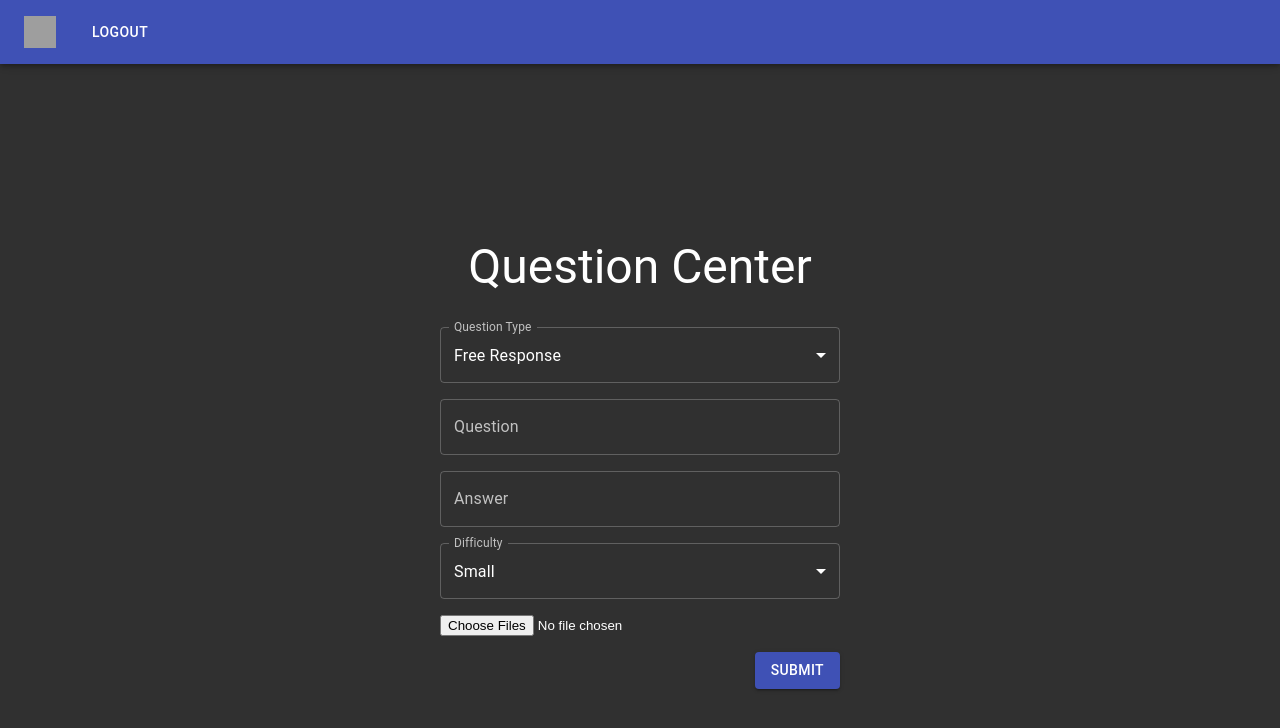
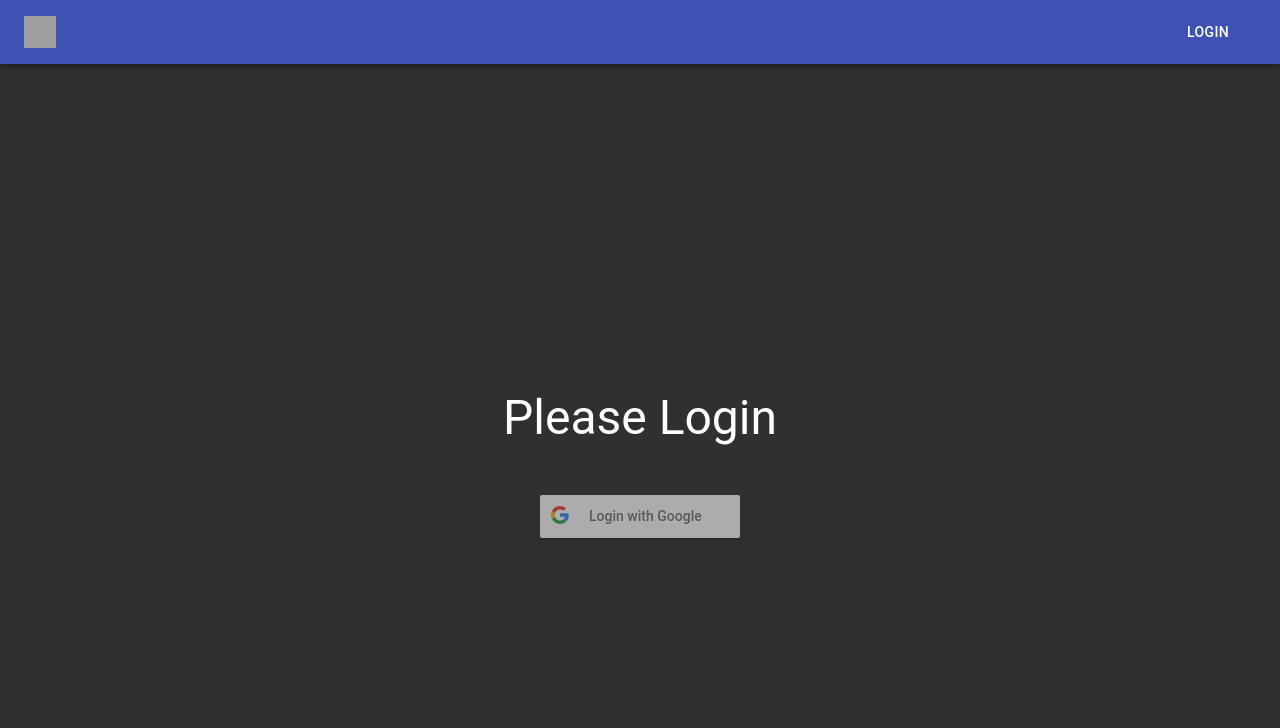
Before and after one commit to adambaldwin1st/buzzed-trivia-frontend, a React (Create React App) app: page /login in a window 1280 px wide. Before the commit this address led to /question-center. Shown: the top 728 px of the page. Built offline with nearby package versions, Linux system fonts and the light colour scheme; grey boxes are pictures that could not be loaded.

Commit message:
Doing google login stuff

```diff
--- a/src/App.tsx
+++ b/src/App.tsx
@@ -6,7 +6,6 @@ import theme from "./styles/theme"
 import {AppBar, Button, CssBaseline, IconButton, makeStyles, ThemeProvider, Toolbar} from "@material-ui/core";
 import QuestionCenter from "./pages/QuestionCenter";
 import SteinIcon from "./images/icons/SteinIcon";
-import {GoogleLoginResponse, GoogleLoginResponseOffline} from "react-google-login";
 import AlertModal from "./components/AlertModal";
 
 const useStyles = makeStyles((theme) => ({
@@ -16,14 +15,9 @@ const useStyles = makeStyles((theme) => ({
     menuButton: {
         marginRight: theme.spacing(2)
     },
-    title: {
-        flexGrow: 1,
-        display: 'flex',
-        justifyContent: 'center',
-        alignItems: 'center',
-    },
     loginButton: {
-        marginLeft: 'auto',
+        marginRight: theme.spacing(2),
+        marginLeft: 'auto'
     },
 }));
 
@@ -46,33 +40,36 @@ const App: React.FC = () => {
                             className={classes.menuButton}
                             color="inherit"
                             aria-label="menu"
-                            onClick={() => navigate('/')} // Add onClick handler to navigate to the home page
+                            onClick={() => navigate('/')}
                         >
                             <SteinIcon
                                 size={"md"}
                             />
                         </IconButton>
 
+                        <div style={{flexGrow: 1}}/>
+
                         {isLoggedIn ? (
-                            <Button color="inherit" onClick={() => {
+                            <Button className={classes.loginButton} color="inherit" onClick={() => {
                                 setAlertModal(true);
                             }}>
                                 Logout
                             </Button>
                         ) : (
-                            <Button color="inherit" onClick={() => {
-                                setAlertModal(true);
+                            <Button className={classes.loginButton} color="inherit" onClick={() => {
+                                navigate('/login');
                             }}>
-                                Logout
+                                Login
                             </Button>
                         )}
+
                         <AlertModal open={alertModal} onClose={() => {
                             setAlertModal(false);
                         }} type={"success"} message={"oops"}
                         />
                     </Toolbar>
                 </AppBar>
-                <Toolbar /> {/* Add a spacer to push the content below the top bar */}
+                <Toolbar />
                 <Routes>
                     <Route path="/" element={<Home />} />
                     <Route path="/login" element={<Login />} />
--- a/src/pages/Login.tsx
+++ b/src/pages/Login.tsx
@@ -2,6 +2,7 @@ import React, {useState} from 'react';
 import { makeStyles, Typography, Box } from '@material-ui/core';
 import { useNavigate } from 'react-router-dom';
 import GoogleLogin, { GoogleLoginResponse, GoogleLoginResponseOffline } from 'react-google-login';
+import AlertModal from "../components/AlertModal";
 
 const useStyles = makeStyles((theme) => ({
     root: {
@@ -28,6 +29,8 @@ const Login: React.FC = () => {
     const classes = useStyles();
     const navigate = useNavigate();
     const [isLoggedIn, setIsLoggedIn] = useState<boolean>(localStorage.getItem('isLoggedIn') === 'true');
+    const [alertModal, setAlertModal] = useState<boolean>(false);
+
     const responseGoogle = async (response: GoogleLoginResponse | GoogleLoginResponseOffline) => {
         if ('tokenId' in response) {
             const tokenId = response.tokenId;
@@ -37,37 +40,27 @@ const Login: React.FC = () => {
                 headers: {
                     'Content-Type': 'application/json',
                 },
-                body: JSON.stringify({ tokenId }),
+                body: JSON.stringify({tokenId}),
             });
 
             if (serverResponse.ok) {
                 const data = await serverResponse.json();
                 // Verify the audience (client ID) in the server response
-                const { profileObj } = response;
-                const { googleId, email } = profileObj;
-                const expectedClientId = 'your-google-oauth-client-id';
+                const {profileObj} = response;
+                const {googleId, email} = profileObj;
+                const clientId = '392102598352-1p0p7al4qbboh7ce91fddashq95s1jm4.apps.googleusercontent.com';
 
-                if (data.aud === expectedClientId && data.sub === googleId) {
+                if (data.aud === clientId && data.sub === googleId) {
                     // Token is verified and client ID matches
                     setIsLoggedIn(true);
-                    navigate('/login');
-
                     localStorage.setItem('isLoggedIn', 'true');
+                    navigate('/question-center');
                 } else {
-                    // Invalid client ID or user ID, handle accordingly
-                    console.log('Invalid client ID or user ID');
+                    setAlertModal(true);
                 }
-            } else {
-                // Server returned an error, handle accordingly
-                console.log('Token verification failed');
             }
-        } else {
-            // Handle the case when the response is not of type GoogleLoginResponse
-            console.log('Invalid login response');
         }
-        // You can handle the Google OAuth response here
-        navigate('/question-center')
-    };
+    }
 
     const handleLogout = () => {
         // Perform logout logic here
@@ -89,8 +82,16 @@ const Login: React.FC = () => {
                     className={classes.button}
                 />
             </Box>
+            <AlertModal
+                open={alertModal}
+                onClose={() => {
+                    setAlertModal(false);
+                }}
+                type={"error"}
+                message={"oof"}
+            />
         </div>
     );
-};
+}
 
 export default Login;
```
